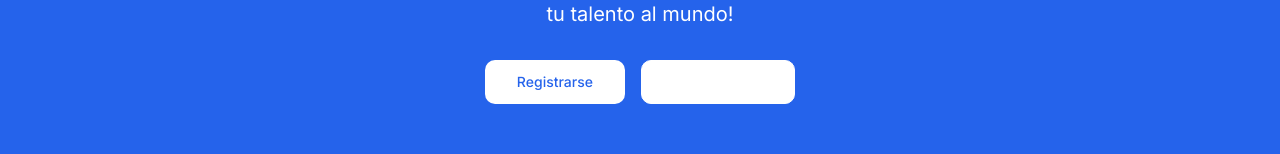
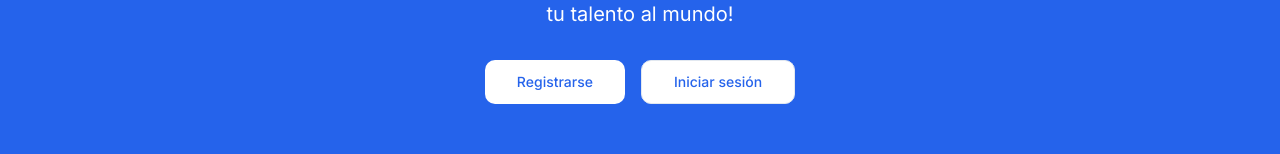
Before and after one commit to EmiArzSal/ExpoCONFIG2025, a Next.js app in the folder frontend/: page / in a window 1280 px wide. Shown: the part 5129-5283 px from the top of the page. Built offline with nearby package versions, Linux system fonts and the light colour scheme.

Commit message:
boton correcion color cia-section

```diff
--- a/frontend/components/cia-section.tsx
+++ b/frontend/components/cia-section.tsx
@@ -17,7 +17,7 @@ function CiaSection() {
               </Button>
             </Link>
             <Link href="/login">
-              <Button size="lg" variant="outline" className="text-white border-white hover:bg-blue-700">
+              <Button size="lg" variant="outline" className="bg-white text-blue-600 hover:bg-blue-50">
                 Iniciar sesión
               </Button>
             </Link>
--- a/frontend/package.json
+++ b/frontend/package.json
@@ -47,6 +47,7 @@
     "embla-carousel-react": "8.5.1",
     "input-otp": "1.4.1",
     "lucide-react": "^0.454.0",
+    "motion": "^12.14.0",
     "next": "^15.2.4",
     "next-themes": "^0.4.4",
     "react": "^19",
@@ -56,7 +57,7 @@
     "react-resizable-panels": "^2.1.7",
     "recharts": "2.15.0",
     "sonner": "^1.7.1",
-    "tailwind-merge": "^2.5.5",
+    "tailwind-merge": "^2.6.0",
     "tailwindcss-animate": "^1.0.7",
     "vaul": "^0.9.6",
     "zod": "^3.24.1"
```
Also changed, not shown: 1 other file (tests, documents, lock files or other folders).
